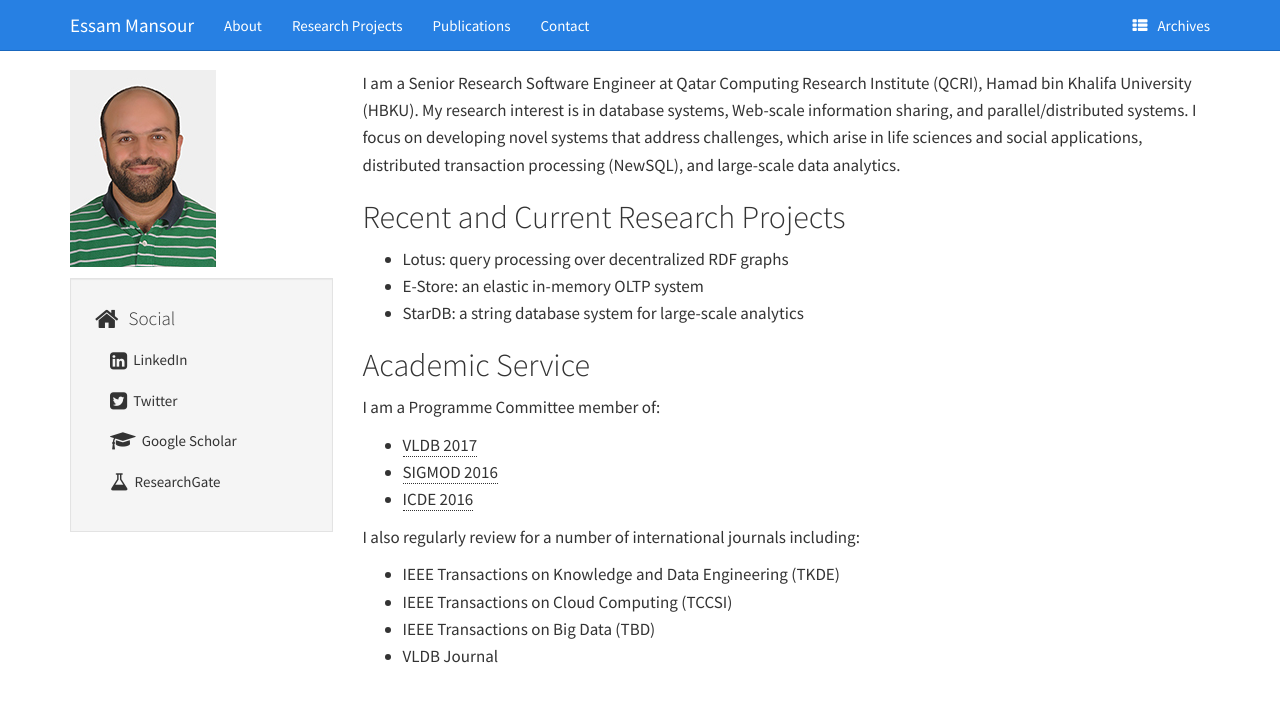
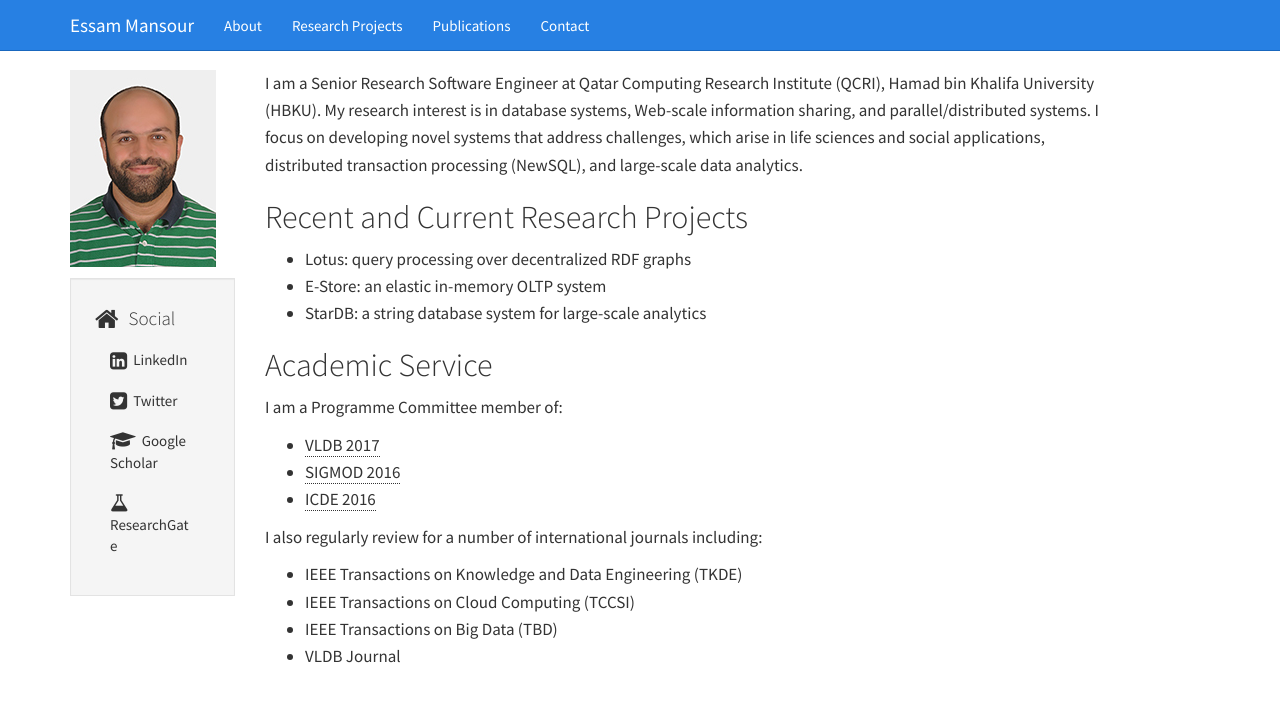
Before and after one commit to mansoure/mansoure.github.io, a Jekyll site: the page built from index.md, in a window 1280 px wide. Shown: the top 702 px of the page. Built offline with Jekyll 4.4.1, drawn with Linux system fonts in a browser that asks for light colours.

Commit message:
add themes

```diff
--- a/_layouts/default.html
+++ b/_layouts/default.html
@@ -40,9 +40,9 @@
 							<li><a href="/contact">Contact</a></li>
 
 			            </ul>
-			            <ul class="nav navbar-nav navbar-right">
+			            <!--ul class="nav navbar-nav navbar-right">
 			              <li><a href="archives.html"><i class="fa fa-th-list"></i><span class="icon-label">Archives</span></a></li>
-			            </ul>
+			            </ul-->
 			        </div>
 			        <!-- /.navbar-collapse -->
 			    </div>
@@ -54,9 +54,9 @@
 	   <div class="row">
 
 
-		<div class="col-sm-3" id="sidebar">
+		<div class="col-sm-2" id="sidebar">
             <aside>
-				<img style="float: center;" alt="thumbnail of Essam" src="images/essam2.jpg"  />
+				<img style="float: center;" alt="thumbnail of Essam" src="https://mansoure.github.io/images/essam2.jpg"  />
 				<p> </p>
 				<section class="well well-sm">
 					<ul class="list-group list-group-flush">
```
